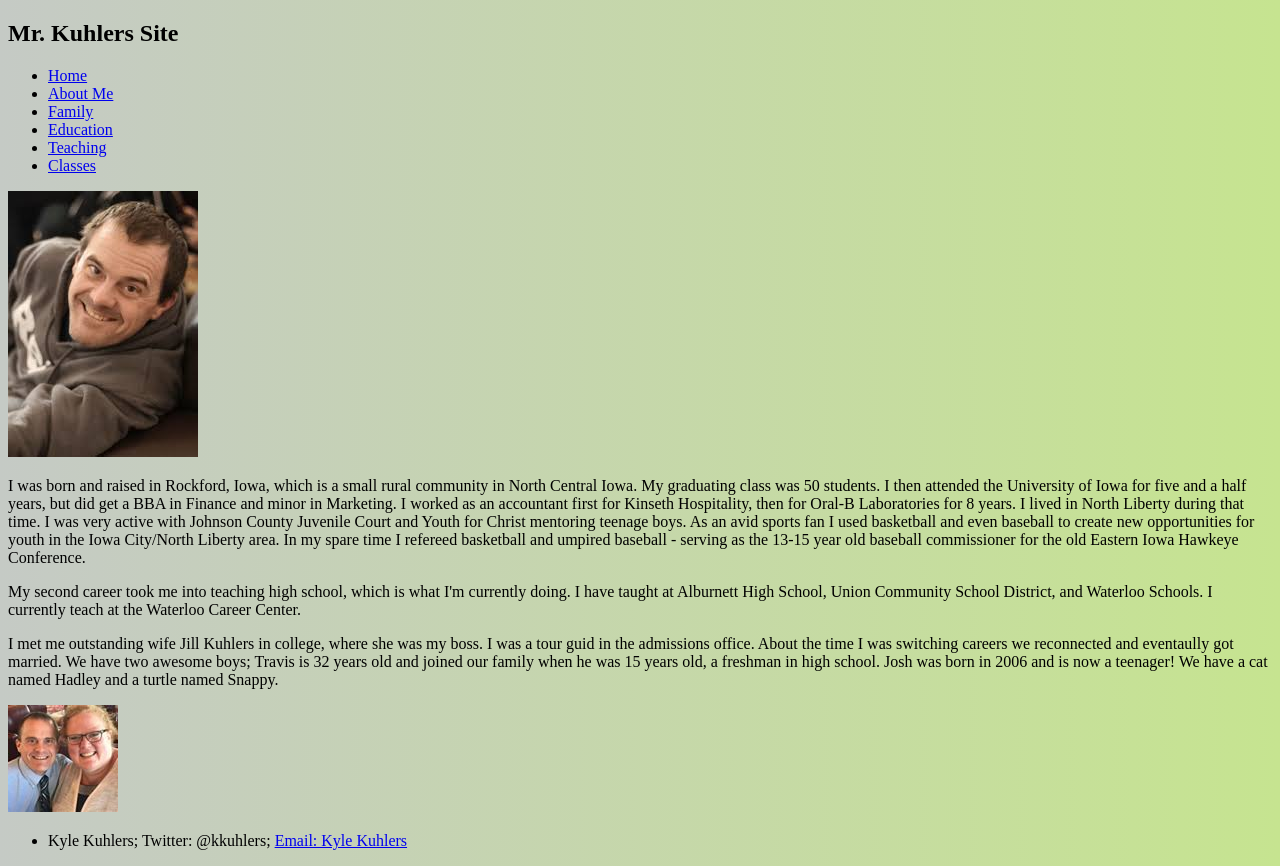
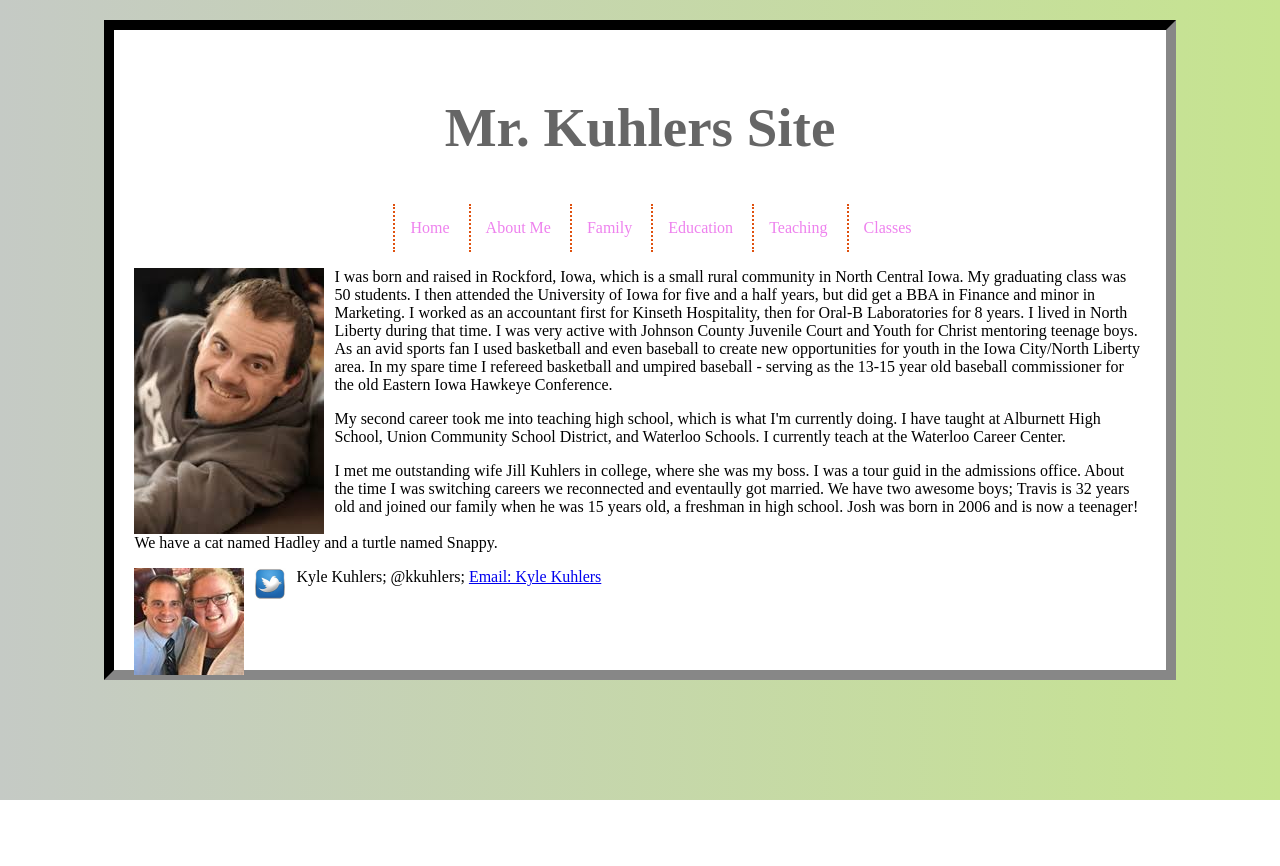
Before and after one commit to WCCKuhlers/AboutMe, a plain HTML site: page index.html in a window 1280 px wide. After the commit the page ends 800 px from the top, so only its background shows below. Drawn offline with Linux system fonts and the light colour scheme.

Commit message:
3 CSS half completed

```diff
--- a/css/styles.css
+++ b/css/styles.css
@@ -1,5 +1,53 @@
-body{
+body {
     background-image: linear-gradient(90deg, #c5cac5, rgb(198, 228, 144));
     font-family: "Times New Roman", Times, serif;
 
     }
+
+main {
+    display: block;
+}
+
+#container {
+    background-color: white;
+    min-height: 600px;
+    width: 80%;
+    padding: 20px;
+    border-width: 10px;
+    border-style: inset;
+    border-color: #333333;
+    margin: 20px auto;
+}
+
+header h1 {
+    color: #666666;
+    text-align: center;
+    font-size: 55px;
+}
+
+nav ul {
+    list-style: none;
+    text-align: center;
+}
+
+nav li {
+    display: inline-block;
+    border-left: 2px dotted #df510f;
+    font-size: 16px;
+}
+
+nav a {
+    color: violet;
+    text-decoration: none;
+    padding: 15px;
+    display: block;
+}
+
+img {
+    float: left;
+    margin-right: 10px;
+}
+
+footer li {
+    list-style-type: none;
+}
--- a/index.html
+++ b/index.html
@@ -45,7 +45,7 @@
     We have two awesome boys; Travis is 32 years old and joined our family when he was 15 years old, a
     freshman in high school.  Josh was born in 2006 and is now a teenager!
 
-    We have a cat named Hadley and a turtle named Snappy. </p>
+    <br><br>We have a cat named Hadley and a turtle named Snappy. </p>
 
     <img src="images/KyleJill.jpg" alt="Kyle and Jill Kuhlers">
 
@@ -55,7 +55,7 @@
 <footer>
 
     <ul>
-        <li>Kyle Kuhlers;  Twitter: @kkuhlers; <a href="mailto:kkuhlers@gmail.com">Email: Kyle Kuhlers</a></li>
+        <li>Kyle Kuhlers;  <img src="images/Twitter.jpg" height="32" width="32" alt="Twitter Logo"> @kkuhlers; <a href="mailto:kkuhlers@gmail.com">Email: Kyle Kuhlers</a></li>
     </ul>
 
 </footer>
```
Also changed, not shown: images/Twitter.jpg (added).
